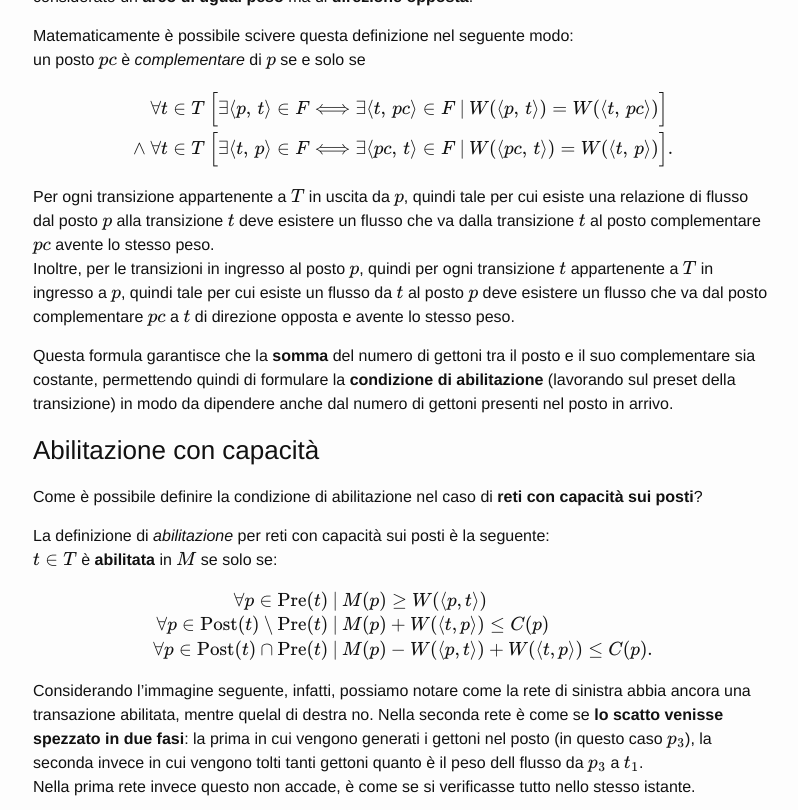
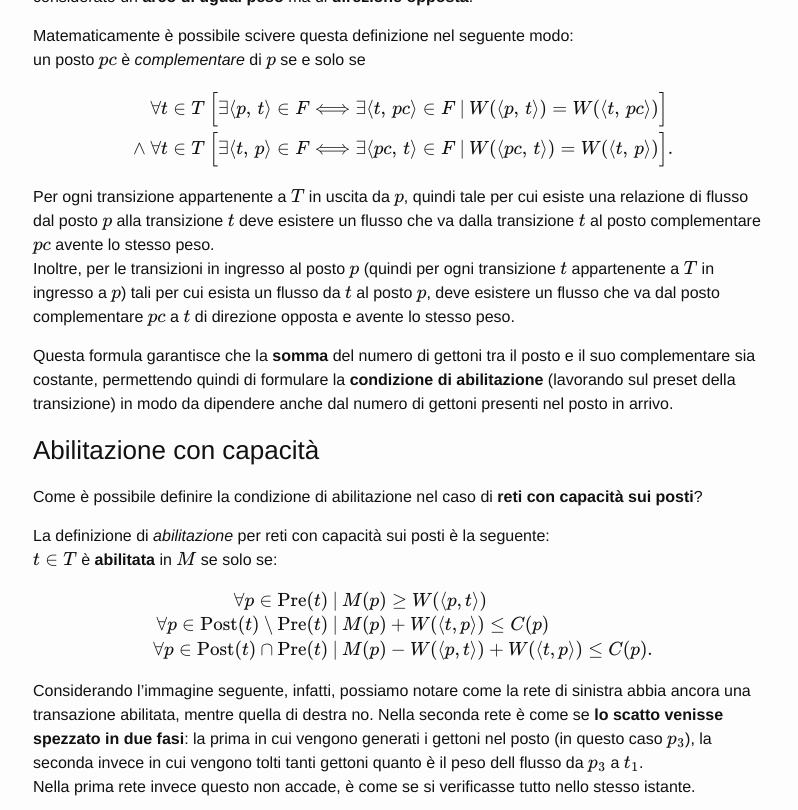
Before and after one commit to MarcoBuster/sweng, a Jekyll site: the page built from _posts/2022-12-14-reti-petri.md, in a window 1280 px wide and 900 px high, scrolled down 14186 px, cut to the strip 0-810 px from the top of the window. Shown: the whole strip, without its empty margins (237-1035 px from the left). Built offline with Jekyll 4.4.1, drawn with Linux system fonts in a browser that asks for light colours; formulas are drawn with MathJax 3; the table of contents is made by our own code; some of the changed text lies outside the part shown.

Commit message:
Fix final minor errors (2)

```diff
--- a/_posts/2022-12-14-reti-petri.md
+++ b/_posts/2022-12-14-reti-petri.md
@@ -392,7 +392,7 @@ $$
 $$
 
 Per ogni transizione appartenente a $$T$$ in uscita da $$p$$, quindi tale per cui esiste una relazione di flusso dal posto $$p$$ alla transizione $$t$$ deve esistere un flusso che va dalla transizione $$t$$ al posto complementare $$pc$$ avente lo stesso peso. \\
-Inoltre, per le transizioni in ingresso al posto $$p$$, quindi per ogni transizione $$t$$ appartenente a $$T$$ in ingresso a $$p$$, quindi tale per cui esiste un flusso da $$t$$ al posto $$p$$ deve esistere un flusso che va dal posto complementare $$pc$$ a $$t$$ di direzione opposta e avente lo stesso peso.
+Inoltre, per le transizioni in ingresso al posto $$p$$ (quindi per ogni transizione $$t$$ appartenente a $$T$$ in ingresso a $$p$$) tali per cui esista un flusso da $$t$$ al posto $$p$$, deve esistere un flusso che va dal posto complementare $$pc$$ a $$t$$ di direzione opposta e avente lo stesso peso.
 
 Questa formula garantisce che la **somma** del numero di gettoni tra il posto e il suo complementare sia costante, permettendo quindi di formulare la **condizione di abilitazione** (lavorando sul preset della transizione) in modo da dipendere anche dal numero di gettoni presenti nel posto in arrivo.
 
@@ -410,7 +410,7 @@ $$
 \end{align*}
 $$
 
-Considerando l'immagine seguente, infatti, possiamo notare come la rete di sinistra abbia ancora una transazione abilitata, mentre quelal di destra no.
+Considerando l'immagine seguente, infatti, possiamo notare come la rete di sinistra abbia ancora una transazione abilitata, mentre quella di destra no.
 Nella seconda rete è come se **lo scatto venisse spezzato in due fasi**: la prima in cui vengono generati i gettoni nel posto (in questo caso $$p_3$$), la seconda invece in cui vengono tolti tanti gettoni quanto è il peso dell flusso da $$p_3$$ a $$t_1$$. \\
 Nella prima rete invece questo non accade, è come se si verificasse tutto nello stesso istante.
 
```
Also changed, not shown: other parts of _posts/2022-12-14-reti-petri.md (+1 -1 lines).
